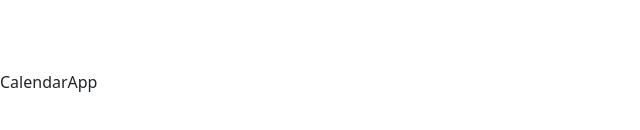
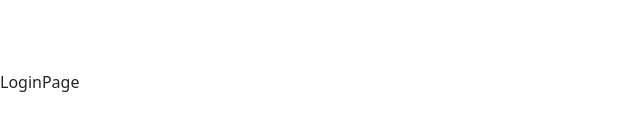
Before and after one commit to hectoralvaez/10-calendar, a React (Vite) app: page /auth in a window 1280 px wide. Shown: the part 318-448 px from the top of the page, without its empty margins (0-640 px from the left). Built offline with nearby package versions, Linux system fonts and the light colour scheme.

Commit message:
📅 🖌️ 348. Rutas de la aplicación

```diff
--- a/src/CalendarApp.jsx
+++ b/src/CalendarApp.jsx
@@ -1,6 +1,10 @@
+import { BrowserRouter } from "react-router-dom"
+import { AppRouter } from "./router"
 
 export const CalendarApp = () => {
   return (
-    <div>CalendarApp</div>
+    <BrowserRouter>
+      <AppRouter />
+    </BrowserRouter>
   )
 }
--- /dev/null
+++ b/src/auth/index.js
@@ -0,0 +1,2 @@
+
+export * from './pages/LoginPage';
--- /dev/null
+++ b/src/auth/pages/LoginPage.jsx
@@ -0,0 +1,6 @@
+
+export const LoginPage = () => {
+  return (
+    <div>LoginPage</div>
+  )
+}
--- /dev/null
+++ b/src/calendar/index.js
@@ -0,0 +1,2 @@
+
+export * from './pages/CalendarPage';
--- /dev/null
+++ b/src/calendar/pages/CalendarPage.jsx
@@ -0,0 +1,6 @@
+
+export const CalendarPage = () => {
+  return (
+    <div>CalendarPage</div>
+  )
+}
--- /dev/null
+++ b/src/router/AppRouter.jsx
@@ -0,0 +1,21 @@
+import { Navigate, Route, Routes } from "react-router-dom"
+
+import { LoginPage } from "../auth";
+import { CalendarPage } from "../calendar";
+
+export const AppRouter = () => {
+
+  const authStatus = 'not-authenticated';
+
+  return (
+    <Routes>
+        {
+          (authStatus === 'not-authenticated')
+            ? <Route path="/auth/*" element={ <LoginPage /> } />
+            : <Route path="/*" element={ <CalendarPage /> } />
+        }
+        {/* A esta ruta en principio no tendría que llegar ningún usuario, pero es un "Fail-Safe", una ruta a prueba de fallos */}
+        <Route path="/*" element={ <Navigate to="/auth/login" /> } />
+    </Routes>
+  )
+}
--- /dev/null
+++ b/src/router/index.js
@@ -0,0 +1 @@
+export * from './AppRouter'
```
Also changed, not shown: 1 other file (tests, documents, lock files or other folders).
